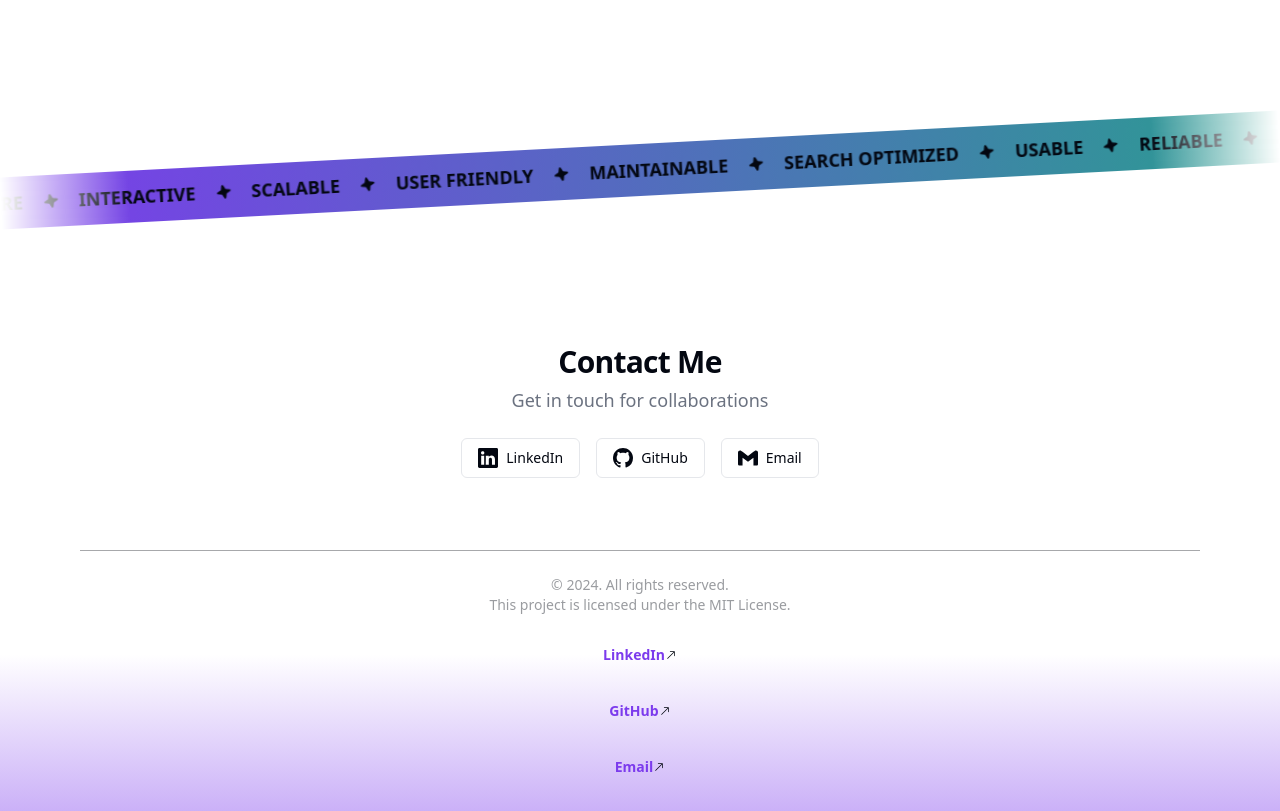
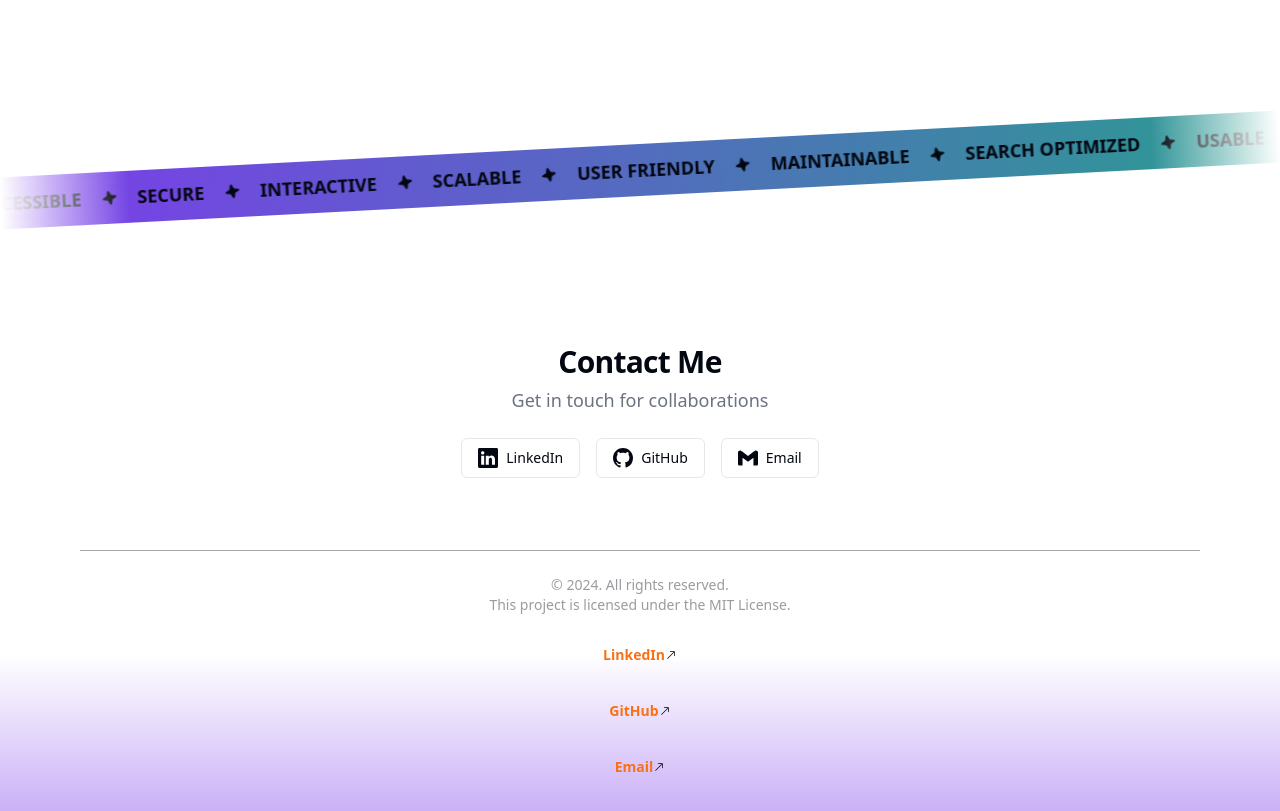
Before and after one commit to WellingtonVell/portfolio, a Next.js app: page / in a window 1280 px wide. Shown: the part 2340-3151 px from the top of the page. Built offline with nearby package versions, Linux system fonts and the light colour scheme.

Commit message:
refactor: add `reverse` prop to Technologies component
- minor changes in theme
- fix unresolved imports

```diff
--- a/src/components/Footer.tsx
+++ b/src/components/Footer.tsx
@@ -1,5 +1,5 @@
 import Link from 'next/link';
-import { BsArrowLeft } from 'react-icons/bs';
+import { BsArrowLeft } from '../../public';
 import { Button } from './ui/Button';
 
 const Footer = () => {
--- a/src/components/Navbar.tsx
+++ b/src/components/Navbar.tsx
@@ -1,4 +1,4 @@
-import { LiaFlagUsaSolid } from '@/../public/icons';
+import { LiaFlagUsaSolid } from '@/../public';
 import { SwitchTheme } from '.';
 import { Button } from './ui/Button';
 
--- a/src/components/pages/landing/Contact.tsx
+++ b/src/components/pages/landing/Contact.tsx
@@ -8,11 +8,9 @@ const Contact = () => {
 	return (
 		<section className='w-full py-12 px-4'>
 			<Card className='max-w-6xl mx-auto bg-transparent border-none shadow-none'>
-				<CardHeader>
-					<CardTitle className='text-3xl font-bold text-center'>
-						Contact Me
-					</CardTitle>
-					<CardDescription className='text-center text-lg'>
+				<CardHeader className='text-center'>
+					<CardTitle className='text-3xl font-bold'>Contact Me</CardTitle>
+					<CardDescription className='text-lg'>
 						Get in touch for collaborations
 					</CardDescription>
 				</CardHeader>
--- a/src/components/pages/landing/Technologies.tsx
+++ b/src/components/pages/landing/Technologies.tsx
@@ -1,30 +1,25 @@
-import { Card, CardDescription } from '@/components/ui/Card';
-import { BiLogoHtml5, BiLogoPostgresql } from 'react-icons/bi';
-import { BsGithub } from 'react-icons/bs';
-import { DiMysql } from 'react-icons/di';
-import { FaDocker, FaFigma, FaNodeJs, FaReact } from 'react-icons/fa';
-import { FaGolang } from 'react-icons/fa6';
-import { IoLogoCss3 } from 'react-icons/io';
-import { RiTailwindCssFill } from 'react-icons/ri';
 // biome-ignore format: Single line import
-import { SiExpress, SiJavascript, SiMongodb, SiNestjs, SiNextdotjs, SiPrisma, SiTypescript } from 'react-icons/si';
+import { BiLogoHtml5, BiLogoPostgresql, BsGithub, DiMysql, FaDocker, FaFigma, FaGolang, FaNodeJs, FaReact, IoLogoCss3, RiTailwindCssFill, SiExpress, SiJavascript, SiMongodb, SiNestjs, SiNextdotjs, SiPrisma, SiTypescript } from '@/../public';
 
-export default function Technologies() {
+export default function Technologies({ reverse = false }) {
 	return (
-		<div className='w-auto overflow-hidden py-4 mb-20 outline -outline-offset-1 outline-foreground/50 [mask-image:radial-gradient(circle,#000_1%,transparent_100%)] -rotate-1'>
-			<ul className='grid grid-flow-col gap-10 w-fit motion-safe:animate-technologies motion-safe:[animation-duration:45s]'>
-				{[...technologies, ...technologies].map(technology => (
-					<Card
-						className='grid grid-flow-row border-0 place-items-center gap-1 shadow-none bg-opacity-0'
-						key={technology.title}
+		<div className='w-auto overflow-hidden py-4 [mask-image:radial-gradient(circle,#000_1%,transparent_100%)]'>
+			<ul
+				className={`grid grid-flow-col gap-10 w-fit motion-reduce:animate-none hover:[animation-play-state:paused] ${reverse ? 'animate-technologies-reverse' : 'animate-technologies'}`}
+			>
+				{[
+					...(reverse ? [...technologies].reverse() : technologies),
+					...(reverse ? [...technologies].reverse() : technologies),
+				].map((technology, index) => (
+					<li
+						className='grid grid-flow-row place-items-center gap-1 shadow-none bg-opacity-0'
+						key={`${technology.title}+${index}`}
 					>
 						<technology.Icon
 							className={`size-12 xl:size-20 3xl:size-44 ${getIconColor(technology.title)}`}
 						/>
-						<CardDescription className='pointer-events-none'>
-							{technology.title}
-						</CardDescription>
-					</Card>
+						<p className='pointer-events-none'>{technology.title}</p>
+					</li>
 				))}
 			</ul>
 		</div>
--- a/src/components/ui/Button/buttonVariants.ts
+++ b/src/components/ui/Button/buttonVariants.ts
@@ -13,7 +13,7 @@ const buttonVariants = cva(
 				secondary:
 					'bg-secondary text-secondary-foreground hover:bg-secondary/80',
 				ghost: 'hover:bg-accent hover:text-accent-foreground',
-				link: 'text-primary underline-offset-4 hover:underline',
+				link: 'text-accent underline-offset-4 hover:underline',
 			},
 			size: {
 				default: 'h-10 px-4 py-2',
--- a/src/styles/theme.ts
+++ b/src/styles/theme.ts
@@ -41,14 +41,14 @@ const theme = plugin(
 				'--color-primary': '262deg 83% 58%',
 				'--color-primary-foreground': '210deg 20% 98%',
 
-				'--color-secondary': '220deg 14% 96%',
-				'--color-secondary-foreground': '221deg 39% 11%',
+				'--color-secondary': '56deg 93% 59%',
+				'--color-secondary-foreground': '60deg 50% 17%',
 
 				'--color-muted': '220deg 14% 95%',
 				'--color-muted-foreground': '220deg 9% 46%',
 
-				'--color-accent': '220deg 14% 96%',
-				'--color-accent-foreground': '221deg 39% 11%',
+				'--color-accent': '24deg 95% 53%',
+				'--color-accent-foreground': '24deg 10% 10%',
 
 				'--color-success': '142deg 71% 51%',
 				'--color-success-foreground': '141deg 78% 12%',
@@ -86,13 +86,13 @@ const theme = plugin(
 				'--color-primary': '263deg 70% 50%',
 				'--color-primary-foreground': '210deg 20% 98%',
 
-				'--color-secondary': '215deg 28% 17%',
-				'--color-secondary-foreground': '210deg 20% 98%',
+				'--color-secondary': '56deg 93% 59%',
+				'--color-secondary-foreground': '60deg 50% 17%',
 
 				'--color-muted': '215deg 28% 17%',
 				'--color-muted-foreground': '218deg 11% 65%',
 
-				'--color-accent': '215deg 28% 17%',
+				'--color-accent': '24deg 95% 53%',
 				'--color-accent-foreground': '210deg 20% 98%',
 
 				'--color-success': '142deg 71% 51%',
@@ -134,9 +134,13 @@ const theme = plugin(
 						'0%': { transform: 'translateX(0)' },
 						'100%': { transform: 'translateX(calc(-50% - 20px))' },
 					},
+					'technologies-reverse': {
+						'0%': { transform: 'translateX(calc(-50% - 20px))' },
+						'100%': { transform: 'translateX(0)' },
+					},
 					tape: {
 						'0%': { transform: 'translateX(0)' },
-						'100%': { transform: 'translateX(calc(-91% - -44px))' },
+						'100%': { transform: 'translateX(calc(-50%))' },
 					},
 					orbit: {
 						to: {
@@ -154,7 +158,8 @@ const theme = plugin(
 					},
 				},
 				animation: {
-					technologies: 'technologies 15s linear infinite',
+					technologies: 'technologies 60s linear infinite',
+					'technologies-reverse': 'technologies-reverse 60s linear infinite',
 					tape: 'tape 15s linear infinite',
 					'spin-reverse': 'spin-reverse 15s linear infinite',
 					orbit: 'orbit 120s linear infinite',
```
